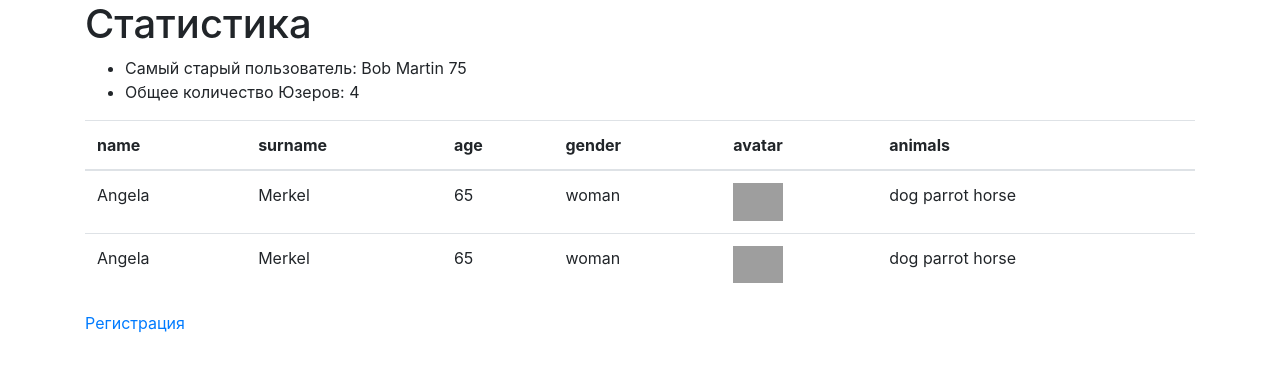
After one commit to andrii-khan/beetroot-academy, a PHP site: page /stats.php in a window 1280 px wide. The commit adds this page. Shown: the top 372 px of the page. Run offline with PHP 8.4, Linux system fonts and the light colour scheme; grey boxes are pictures that could not be loaded.

Commit message:
Add stats to project

```diff
--- /dev/null
+++ b/stats.php
@@ -0,0 +1,111 @@
+<?php
+$users = [
+    [
+        'name' => 'Bob',
+        'surname' => 'Martin',
+        'age' => 75,
+        'gender' => 'man',
+        'avatar' => 'https://i.ytimg.com/vi/sDnPs_V8M-c/hqdefault.jpg',
+        'animals' => ['dog']
+    ],
+    [
+        'name' => 'Alice',
+        'surname' => 'Merton',
+        'age' => 25,
+        'gender' => 'woman',
+        'avatar' => 'https://i.scdn.co/image/d44a5d71596b03b5dc6f5bbcc789458700038951',
+        'animals' => ['dog', 'cat']
+    ],
+    [
+        'name' => 'Jack',
+        'surname' => 'Sparrow',
+        'age' => 45,
+        'gender' => 'man',
+        'avatar' => 'https://pbs.twimg.com/profile_images/427547618600710144/wCeLVpBa_400x400.jpeg',
+        'animals' => []
+    ],
+    [
+        'name' => 'Angela',
+        'surname' => 'Merkel',
+        'age' => 65,
+        'gender' => 'woman',
+        'avatar' => 'https://upload.wikimedia.org/wikipedia/commons/thumb/b/b6/Besuch_Bundeskanzlerin_Angela_Merkel_im_Rathaus_K%C3%B6ln-09916.jpg/330px-Besuch_Bundeskanzlerin_Angela_Merkel_im_Rathaus_K%C3%B6ln-09916.jpg',
+        'animals' => ['dog', 'parrot', 'horse']
+    ]
+];
+
+if (!empty($_POST)) {
+    $users[] = $_POST;
+}
+
+$ages = array_column($users, 'age');
+$maxAge = max($ages);
+$maxAgeId = array_search($maxAge, $ages);
+$olderUser = $users[$maxAgeId];
+$selectName = array_column($users, 'name');
+$userID = array_search('Angela', $selectName);
+$jack = $users[$userID];
+
+$randomUserID = rand(0, count($users) - 1);
+$randomUser = $users[$randomUserID];
+?>
+<!DOCTYPE html>
+<html lang="en">
+<head>
+    <meta charset="UTF-8">
+    <title>Статистика</title>
+    <link rel="stylesheet" href="https://stackpath.bootstrapcdn.com/bootstrap/4.4.1/css/bootstrap.min.css"
+          integrity="sha384-Vkoo8x4CGsO3+Hhxv8T/Q5PaXtkKtu6ug5TOeNV6gBiFeWPGFN9MuhOf23Q9Ifjh" crossorigin="anonymous">
+</head>
+<body>
+<div class="container">
+    <h1>Статистика</h1>
+    <ul>
+        <li>Самый старый
+            пользователь: <?php echo $olderUser['name'] . " " . $olderUser['surname'] . " " . $olderUser['age']; ?></li>
+        <li>Общее количество Юзеров: <?php echo count($users); ?></li>
+    </ul>
+    <table class="table">
+        <?php foreach ($jack as $item) : ?>
+
+        <?php endforeach; ?>
+
+        <thead>
+        <tr>
+            <?php foreach ($jack as $index => $item) : ?>
+                <th scope="col"><?php echo $index ?></th>
+            <?php endforeach; ?>
+        </tr>
+        </thead>
+        <tbody>
+        <tr>
+            <td><?php echo $jack['name'] ?></td>
+            <td><?php echo $jack['surname'] ?></td>
+            <td><?php echo $jack['age'] ?></td>
+            <td><?php echo $jack['gender'] ?></td>
+            <td><img width="50px" src="<?php echo $jack['avatar'] ?>" alt="<?php echo $jack['name'] ?>"></td>
+            <td>
+                <?php foreach ($jack['animals'] as $item) : ?>
+                    <?php echo $item ?>
+                <?php endforeach; ?>
+            </td>
+        </tr>
+        <tr>
+            <td><?php echo $randomUser['name'] ?></td>
+            <td><?php echo $randomUser['surname'] ?></td>
+            <td><?php echo $randomUser['age'] ?></td>
+            <td><?php echo $randomUser['gender'] ?></td>
+            <td><img width="50px" src="<?php echo $randomUser['avatar'] ?>" alt="<?php echo $randomUser['name'] ?>"></td>
+            <td>
+                <?php foreach ($randomUser['animals'] as $item) : ?>
+                    <?php echo $item ?>
+                <?php endforeach; ?>
+            </td>
+        </tr>
+
+        </tbody>
+    </table>
+    <a class="button" href="user.php">Регистрация</a>
+</div>
+</body>
+</html>
```
Also changed, not shown: user.php (+19 -1 lines).
